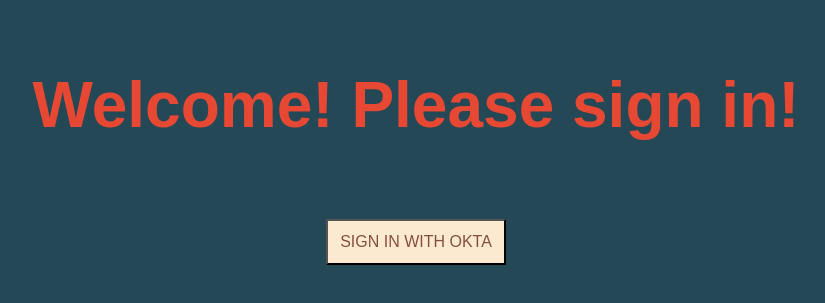
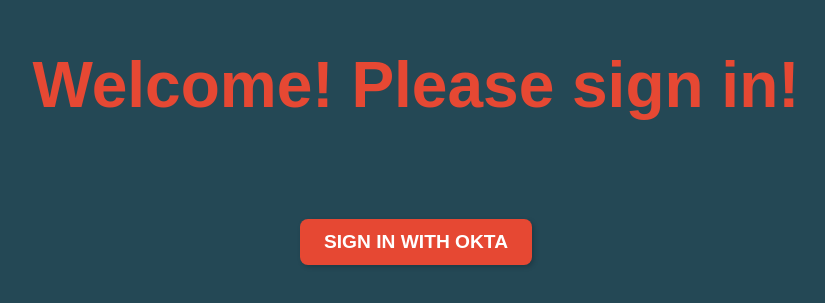
Before and after one commit to spencerattick/workos-demo, a Next.js app: page / in a window 1280 px wide. Shown: the part 195-498 px from the top of the page, without its empty margins (224-1049 px from the left). Built offline with nearby package versions, Linux system fonts and the light colour scheme.

Commit message:
update button UI

```diff
--- a/pages/directory.js
+++ b/pages/directory.js
@@ -24,7 +24,7 @@
 
   return (
     <>
-      <h1>DIRECTORY</h1>
+      <h1>OKTA Directory</h1>
       <ul>
         {directory ? (
             <table>
@@ -54,7 +54,7 @@
                 <p>Loading...</p>
             )}
         </ul>
-      <button onClick={handleGoBackClick}>GO BACK</button>
-    </>
+        <button onClick={handleGoBackClick}>GO BACK</button>
+        </>
   );
 }
--- a/styles/globals.css
+++ b/styles/globals.css
@@ -46,31 +46,35 @@
   }
 
   .profile {
-    width: 700px;
     padding-top: 5%;
-    font-size: 1em;
+    font-size: 0.9em;
   }
 
   .display-profile {
-   /* margin-left: 15%; */
-   list-style-type: none;
-   font-size: 0.75em;
-   margin-top: 5%;
-   min-width: 80%;
-
+    background-color: white;
+    color: #244855;
+    list-style: none;
+    padding: 5px;
+    border-radius: 8px;
+    box-shadow: 2px 2px 10px rgba(0, 0, 0, 0.1);
+    max-width: 600px;
+    margin: 20px auto;
   }
 
   .display-profile li {
-    background-color: #90AEAD;
-    color: #244855;
-    min-width: 60%;
-    border: 1px solid #244855;
+    font-size: 1.1em;
+    padding: 10px;
+    border-bottom: 1px solid #ddd;
   }
 
-  .display-profile li strong {
-    background-color: #90AEAD;
-    color: #874F41;
+  .display-profile li:last-child {
+    border-bottom: none;
   }
+
+  .display-profile strong {
+    font-weight: bold;
+  }
+
 
   table {
     width: 100%;
@@ -111,3 +115,28 @@
     border-radius: 5px;
     overflow: hidden;
   }
+
+button {
+    background-color: #E64833; /* A warm, inviting color */
+    color: white;
+    padding: 12px 24px;
+    font-size: 1.2em;
+    font-weight: bold;
+    border: none;
+    border-radius: 8px;
+    cursor: pointer;
+    transition: background-color 0.3s ease, transform 0.2s ease;
+    display: block; /* Ensure it doesn't get inline styles */
+    margin: 20px auto; /* Center the button */
+    box-shadow: 2px 2px 5px rgba(0, 0, 0, 0.2);
+  }
+
+button:hover {
+    background-color: #C73528; /* Darker shade for hover effect */
+    transform: scale(1.05);
+  }
+
+button:active {
+    background-color: #A32A20;
+    transform: scale(0.98);
+  }
```
